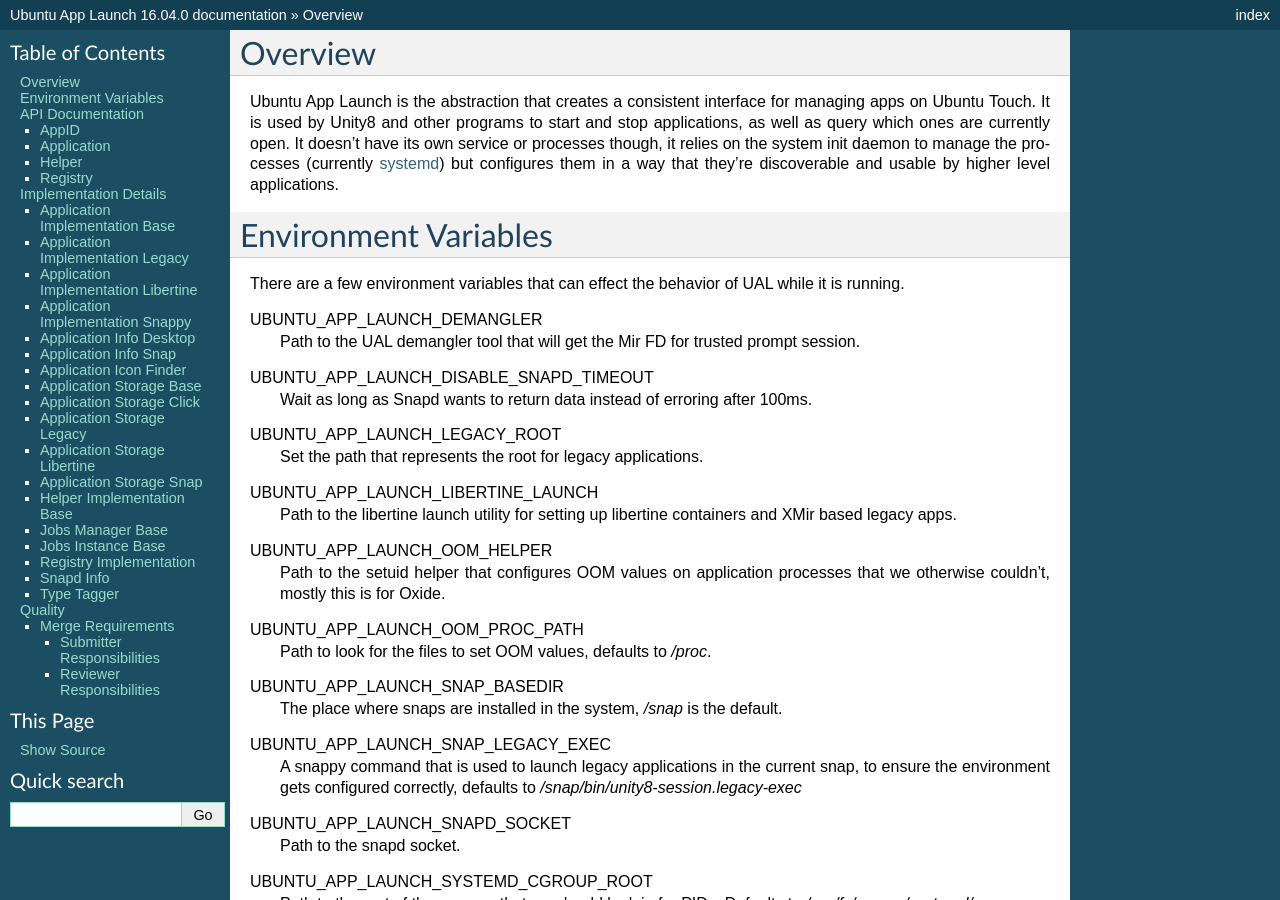
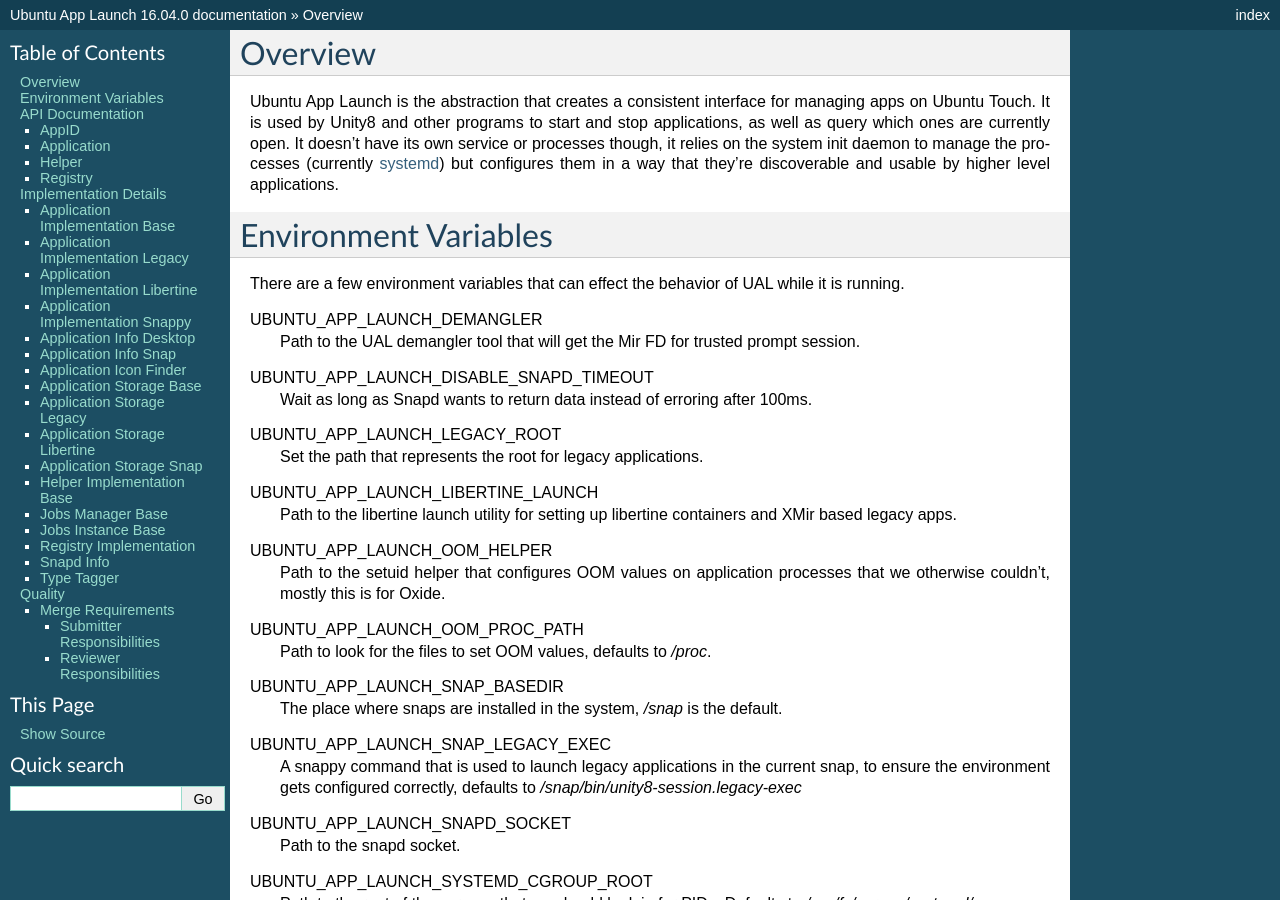
Before and after one commit to ubports/ubuntu-app-launch, a Sphinx documentation site: the page built from docs/index.rst, in a window 1280 px wide and 900 px high. Built offline with Sphinx 7.4.7, drawn with Linux system fonts in a browser that asks for light colours; some of the changed text lies outside the part shown.

Commit message:
Remove the click appstore

```diff
--- a/docs/index.rst
+++ b/docs/index.rst
@@ -186,16 +186,6 @@
    :private-members:
    :undoc-members:
 
-Application Storage Click
--------------------------
-
-.. doxygenclass:: ubuntu::app_launch::app_store::Click
-   :project: libubuntu-app-launch
-   :members:
-   :protected-members:
-   :private-members:
-   :undoc-members:
-
 Application Storage Legacy
 --------------------------
 
```
